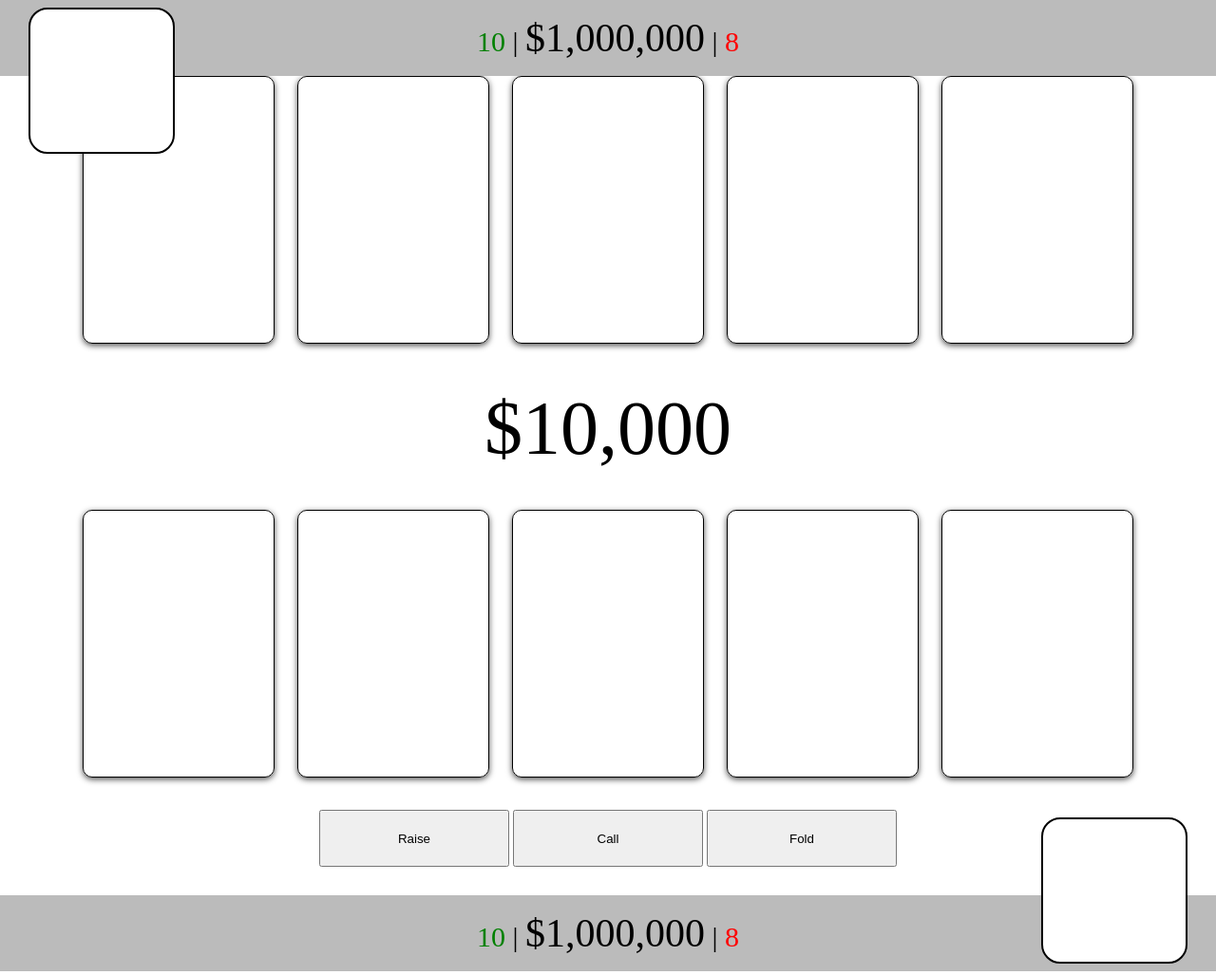
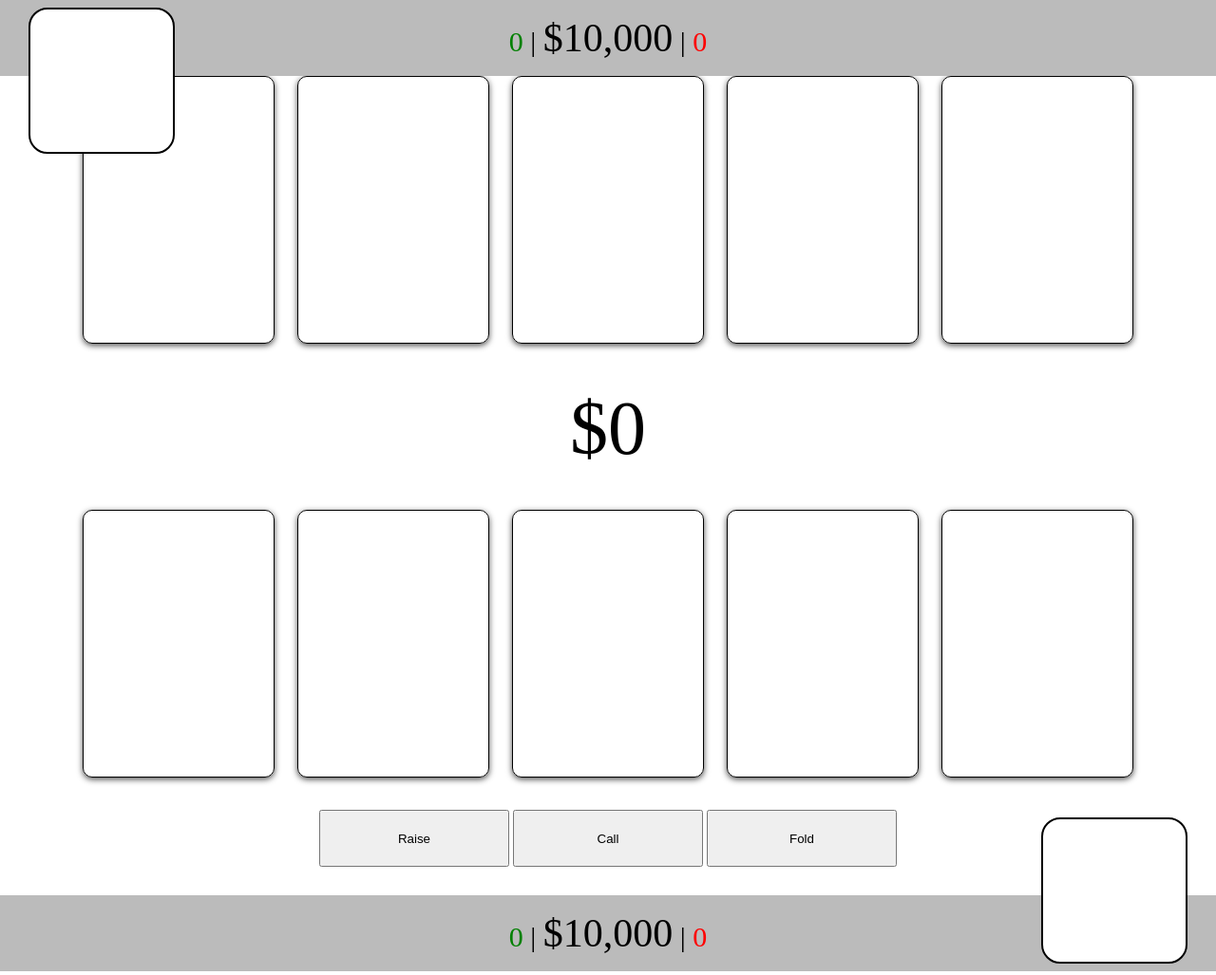
Before and after one commit to joshbyvelds/betwar, a plain HTML site: page index.html in a window 1280 px wide. Shown: the whole page at 95% size. Drawn offline with Linux system fonts and the light colour scheme.

Commit message:
setup round start and ui functions

```diff
--- a/index.html
+++ b/index.html
@@ -12,11 +12,11 @@
         <div class="opp">
             <div class="stats">
                 <div class="avatar left"></div>
-                <span class="rounds_won">10</span>
+                <span class="rounds_won" id="opp_won">10</span>
                 |
-                <span class="money">$1,000,000</span>
+                <span class="money" id="opp_money">$1,000,000</span>
                 |
-                <span class="rounds_lost">8</span>
+                <span class="rounds_lost" id="opp_lost">8</span>
             </div>
 
             <div class="cards">
@@ -27,7 +27,7 @@
                 <div class="card"></div>
             </div>
         </div>
-        <div class="pot">
+        <div class="pot" id="money_pot">
             $10,000
         </div>
         <div class="player">
@@ -46,11 +46,11 @@
             </div>
 
             <div class="stats">
-                <span class="rounds_won">10</span>
+                <span class="rounds_won" id="player_won">10</span>
                 |
-                <span class="money">$1,000,000</span>
+                <span class="money" id="player_money">$1,000,000</span>
                 |
-                <span class="rounds_lost">8</span>
+                <span class="rounds_lost" id="player_lost">8</span>
                 <div class="avatar right"></div>
             </div>
         </div>
--- a/javascript/main.js
+++ b/javascript/main.js
@@ -10,21 +10,66 @@
     var player;
     var state;
     var dealer;
+    var pot;
 
     function init(){
         createPlayers();
+        setDealer();
+        startRound();
     }
 
     function createPlayers(){
         opponent = {
             "money": starting_money,
             "cards": [],
+            "wins": 0,
+            "loses": 0,
         };
 
         player = {
             "money": starting_money,
             "cards": [],
+            "wins": 0,
+            "loses": 0,
         };
+    }
+
+    function setDealer(){
+        dealer = (dealer === undefined) ? (Math.round(Math.random())) : (dealer === 0) ? 1 : 0;
+        return;
+    }
+
+    function startRound(){
+        pot = 0;
+        state = 1;
+        updateUI();
+        checkState();
+    }
+
+    function checkState(){
+        switch(state){
+            case(1):
+                if(dealer === 0){
+                    playerFirstRound();
+                }else{
+                    opponentFirstRound();
+                }
+                break;
+
+
+            default:
+                showError("unknown state:" + state);
+        }
+    }
+
+    function updateUI() {
+        $("#player_money").html("$" + numberWithCommas(player.money));
+        $("#opp_money").html("$" + numberWithCommas(opponent.money));
+        $("#opp_won").html(opponent.wins);
+        $("#opp_lost").html(opponent.loses);
+        $("#player_won").html(player.wins);
+        $("#player_lost").html(player.loses);
+        $("#money_pot").html("$" + numberWithCommas(pot));
     }
 
     function saveGame(){
@@ -35,5 +80,9 @@
         //TODO:: Load saved game and inject saved state onto gameboard.
     }
 
+    function numberWithCommas(number){
+        return number.toString().replace(/\B(?=(\d{3})+(?!\d))/g, ",");
+    }
+
     $(document).ready(init);
 }());
```
